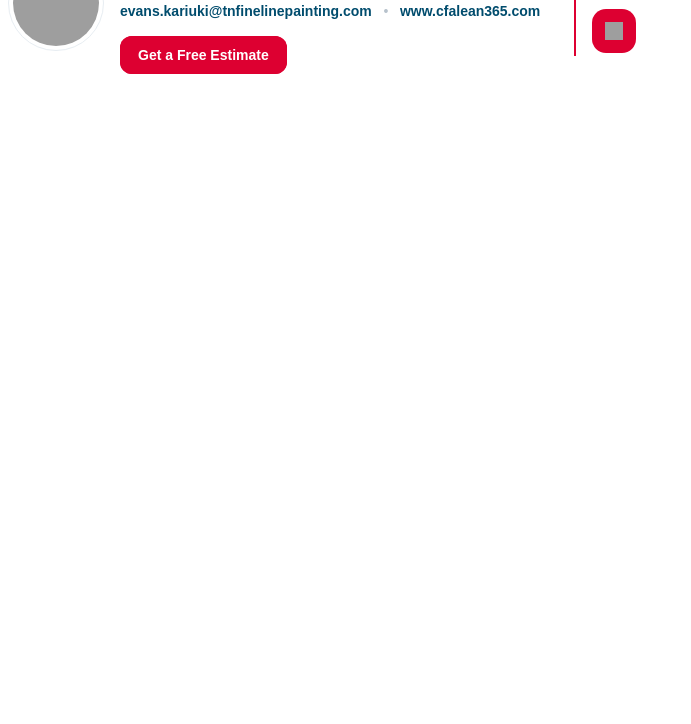
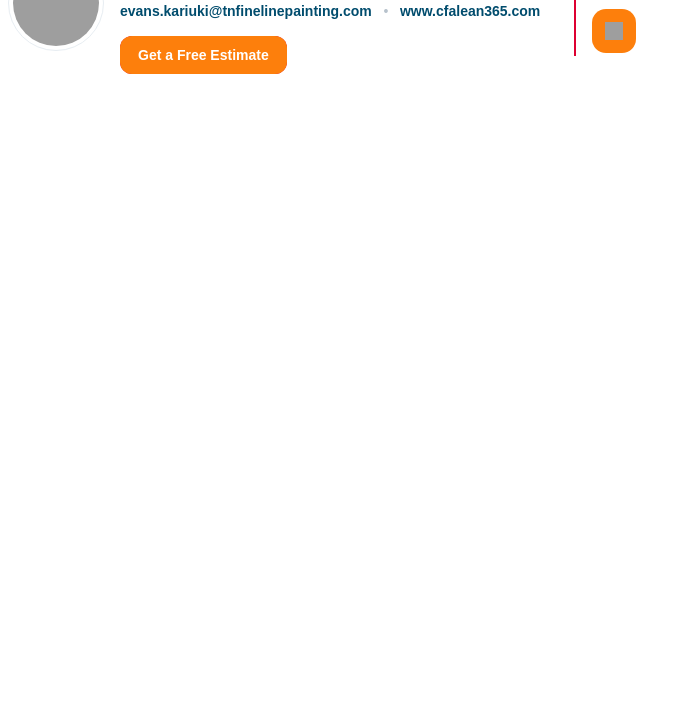
Before and after one commit to fmuindi/lean365-fineline, a plain HTML site: page index.html in a window 1280 px wide. Shown: the part 76-800 px from the top of the page, without its empty margins (0-691 px from the left). Drawn offline with Linux system fonts and the light colour scheme; grey boxes are pictures that could not be loaded.

Commit message:
Update index.html

```diff
--- a/index.html
+++ b/index.html
@@ -58,7 +58,7 @@
                 <td style="padding:0;">
                   <a
                     href="https://www.tnfinelinepainting.com/contact/"
-                    style="display:inline-block; background:#DD0031; color:#FFFFFF; text-decoration:none; padding:11px 18px; border-radius:12px; font-weight:800; font-size:14px;"
+                    style="display:inline-block; background:#FD7F0C; color:#FFFFFF; text-decoration:none; padding:11px 18px; border-radius:12px; font-weight:800; font-size:14px;"
                   >
                     Get a Free Estimate
                   </a>
@@ -105,7 +105,7 @@
         <tr>
           <td>
             <a href="mailto:evans.kariuki@tnfinelinepainting.com" style="text-decoration:none;">
-              <table cellpadding="0" cellspacing="0" border="0" width="44" height="44" style="background:#DD0031; border-radius:14px;">
+              <table cellpadding="0" cellspacing="0" border="0" width="44" height="44" style="background:#FD7F0C; border-radius:14px;">
                 <tr>
                   <td align="center" valign="middle">
                     <img
```
